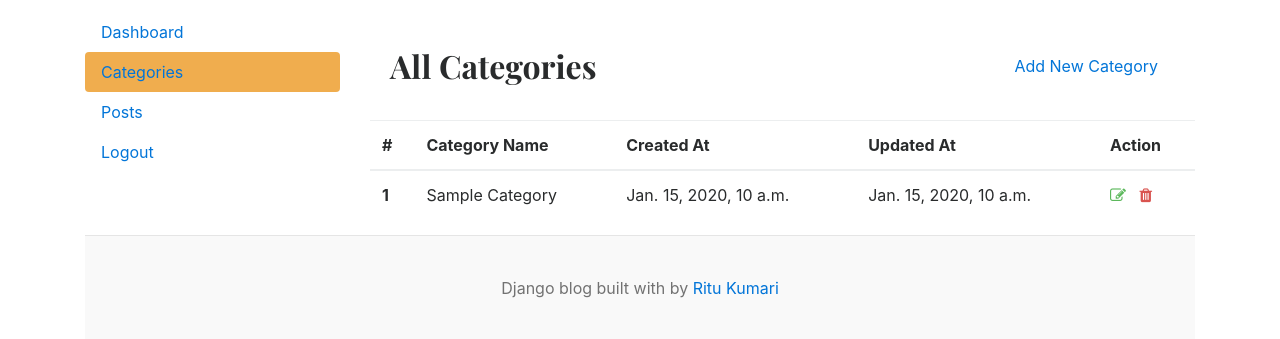
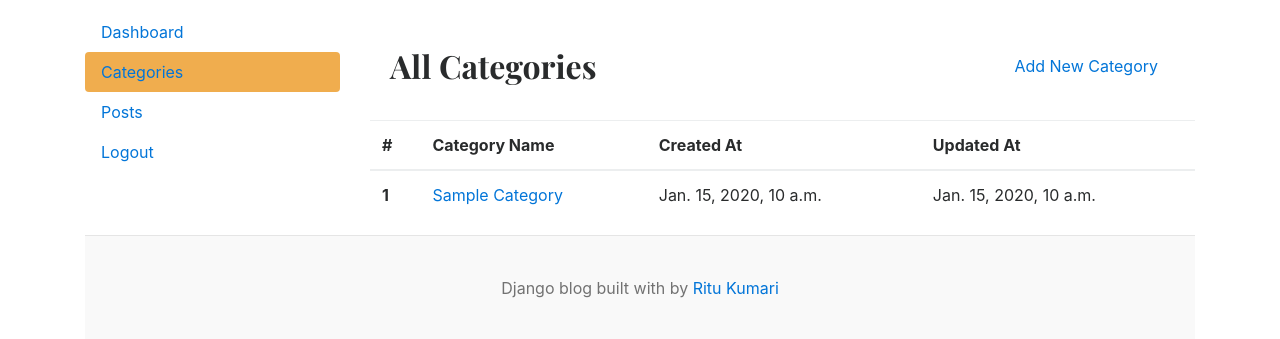
Before and after one commit to Ritukumari2003/Django-Blogs-App, a Django app: page /dashboard/categories/ in a window 1280 px wide. Shown: the part 135-474 px from the top of the page. Run offline with Django 5.2, Linux system fonts and the light colour scheme; tables that the repository leaves empty hold one stand-in row (values such as "Sample post").

Commit message:
Added link to the posts and categories in dashboard

```diff
--- a/dashboard/views.py
+++ b/dashboard/views.py
@@ -6,6 +6,7 @@ from django.template.defaultfilters import slugify
 from django.contrib.auth.models import User
 from django.contrib import auth
 from django.contrib import messages
+from django.contrib.auth.decorators import permission_required
 
 # Create your views here.
 @login_required(login_url='login')
@@ -37,7 +38,7 @@ def add_category(request):
         }
     return render(request, 'dashboard/add_category.html', context)
 
-
+@permission_required('blogs.change_category', raise_exception=True)
 def edit_category(request, pk):
     category = get_object_or_404(Category, pk=pk)
     if request.method == 'POST':
@@ -54,6 +55,7 @@ def edit_category(request, pk):
     }
     return render(request, 'dashboard/edit_category.html', context)
 
+@permission_required('blogs.delete_category', raise_exception=True)
 def delete_category(request, pk):
     category = get_object_or_404(Category, pk=pk)
     category.delete()
--- a/templates/blogs.html
+++ b/templates/blogs.html
@@ -34,7 +34,7 @@
                                         <span>By {{ comment.user }}</span>
                                         <span>&nbsp;| {{ comment.created_at | timesince }} ago |&nbsp;</span>
 
-                                        {% if user == comment.user %}
+                                        {% if user == comment.user or user.is_superuser or "Manager" in user.groups.all|join:", " %}
                                             <form action="{% url 'delete_comment' comment.id %}" method="POST" class="d-inline m-0">
                                                 {% csrf_token %}
                                                 <button type="submit" class="btn btn-link p-0 m-0 align-baseline">
--- a/templates/dashboard/categories.html
+++ b/templates/dashboard/categories.html
@@ -22,21 +22,29 @@
                 <th>Category Name</th>
                 <th>Created At</th>
                 <th>Updated At</th>
-                <th>Action</th>
+                {% if perms.blogs.change_category or perms.blogs.delete_category %}
+                    <th>Action</th>
+                {% endif %}
                 </tr>
             </thead>
             <tbody>
                 {% for cat in categories %}
                     <tr>
                     <th>{{ forloop.counter }}</th>
-                    <td>{{ cat }}</td>
+                    <td><a href="{% url 'posts_by_category' cat.id %}">{{ cat }}</a></td>
                     <td>{{ cat.created_at }}</td>
                     <td>{{ cat.updated_at }}</td>
-                    <td>
-                        <a href="{% url 'edit_category' cat.id %}"><i class="fa fa-edit text-success"></i></a>
-                        &nbsp;
-                        <a href="{% url 'delete_category' cat.id %}"><i class="fa fa-trash text-danger"></i></a>
-                    </td>
+                    {% if perms.blogs.change_category or perms.blogs.delete_category %}
+                        <td>
+                            <a href="{% url 'edit_category' cat.id %}">
+                                <i class="fa fa-edit text-success"></i>
+                            </a>
+                            &nbsp;
+                            <a href="{% url 'delete_category' cat.id %}">
+                                <i class="fa fa-trash text-danger"></i>
+                            </a>
+                        </td>
+                    {% endif %}
                     </tr>
                 {% endfor %}
             </tbody>
--- a/templates/dashboard/posts.html
+++ b/templates/dashboard/posts.html
@@ -31,7 +31,7 @@
                 {% for post in posts %}
                 <tr>
                 <th>{{ forloop.counter }}</th>
-                <td>{{ post }}</td>
+                <td><a href="{% url 'blogs' post.slug %}">{{ post }}</a></td>
                 <td>{{ post.category }}</td>
                 <td>{{ post.author }}</td>
                 <td>{{ post.status }}</td>
```
